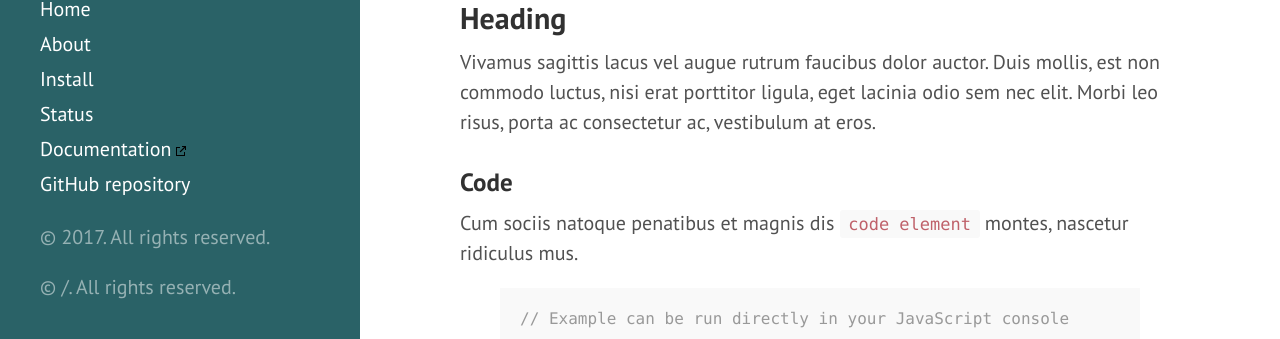
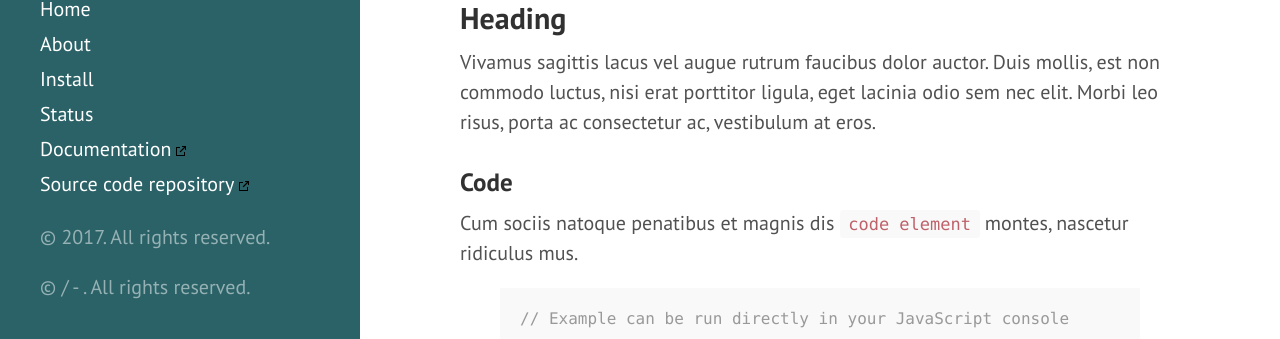
Before and after one commit to limix/limix.github.io, a Jekyll site: the page built from index.html, in a window 1280 px wide and 900 px high, scrolled down 474 px. Shown: the part 558-897 px from the top of the window. Built offline with Jekyll 4.4.1, drawn with Linux system fonts in a browser that asks for light colours; the list of posts is cut into pages by our own code.

Commit message:
source code repo

```diff
--- a/_includes/sidebar.html
+++ b/_includes/sidebar.html
@@ -27,10 +27,10 @@
       {% endfor %}
 
       <a class="sidebar-nav-item" href="https://limix.readthedocs.io/en/stable/" target="_blank">Documentation</a>
-      <a class="sidebar-nav-item" href="{{ site.github.repo }}">GitHub repository</a>
+      <a class="sidebar-nav-item" href="{{ site.github.repo }}" target="_blank">Source code repository</a>
     </nav>
 
     <p>&copy; {{ site.time | date: '%Y' }}. All rights reserved.</p>
-    <p>&copy; {{ page.url | node.url }}. All rights reserved.</p>
+    <p>&copy; {{ page.url }} - {{ node.url }}. All rights reserved.</p>
   </div>
 </div>
```
